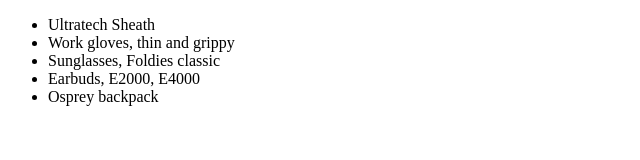
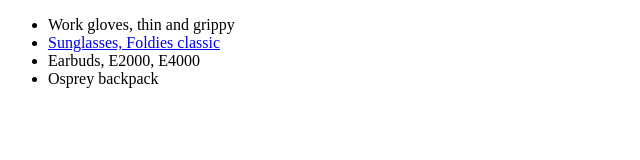
Before and after one commit to Bgjones15/bgjones15.github.io, a plain HTML site: page wishlist.html in a window 1280 px wide. Shown: the whole page, without its empty margins (0-640 px from the left). Drawn offline with Linux system fonts and the light colour scheme.

Commit message:
Added link

```diff
--- a/wishlist.html
+++ b/wishlist.html
@@ -7,9 +7,8 @@
 </head>
 <body>
     <ul>
-        <li>Ultratech Sheath</li>
         <li>Work gloves, thin and grippy</li>
-        <li>Sunglasses, Foldies classic</li>
+        <li><a href="https://www.foldies.com/collections/folding-classics/products/foldies-classics-polarized-folding-sunglasses">Sunglasses, Foldies classic</a></li>
         <li>Earbuds, E2000, E4000</li>
         <li>Osprey backpack</li>
     </ul>
```
